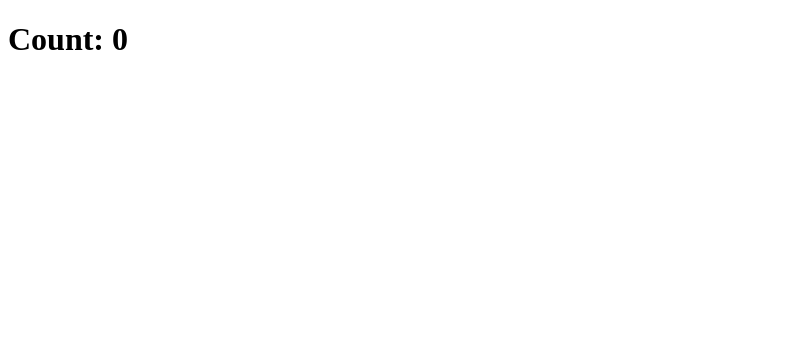
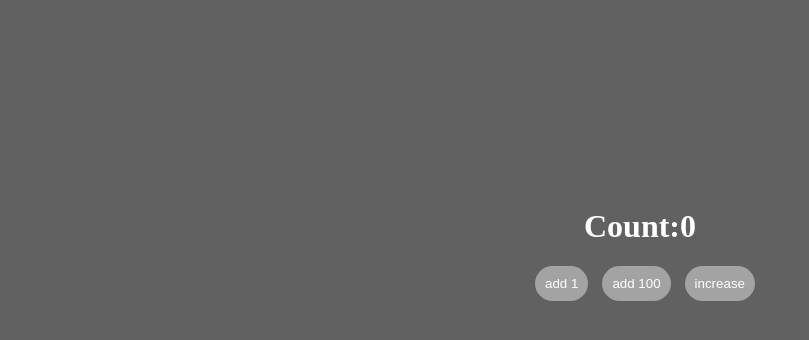
Before and after one commit to mate-academy/react_counter, a React (Create React App) app: page / in a window 1280 px wide. Shown: the top 340 px of the page, without its empty margins (0-809 px from the left). Built offline with nearby package versions, Linux system fonts and the light colour scheme; the HTML template or start-up script is replaced by a standard one.

Commit message:
Finish task

```diff
--- a/package.json
+++ b/package.json
@@ -17,7 +17,7 @@
     "@mate-academy/cypress-tools": "^1.0.4",
     "@mate-academy/eslint-config-react": "*",
     "@mate-academy/eslint-config-react-typescript": "*",
-    "@mate-academy/scripts": "^1.2.1",
+    "@mate-academy/scripts": "^1.2.3",
     "@mate-academy/students-ts-config": "*",
     "@mate-academy/stylelint-config": "*",
     "@types/node": "^17.0.23",
--- a/src/App.scss
+++ b/src/App.scss
@@ -1 +1,27 @@
 // styles go here
+body {
+  background-color: rgb(97, 97, 97);
+  display: flex;
+  justify-content: center;
+  color: white;
+}
+
+.App {
+  text-align: center;
+  margin: 200px auto;
+}
+
+.button {
+  border: none;
+  background-color: rgb(163, 163, 163);
+  padding: 10px;
+  margin-left: 10px;
+  border-radius: 20px;
+  color: white;
+  transition: 0.3s;
+  cursor: pointer;
+
+  &:hover {
+    background-color: rgb(138, 138, 138);
+  }
+}
--- a/src/App.tsx
+++ b/src/App.tsx
@@ -1,16 +1,63 @@
 import React from 'react';
 import './App.scss';
 
-class App extends React.Component {
-  addOne = () => {};
+type State = {
+  count: number,
+};
+class App extends React.Component<{}, State> {
+  state:State = {
+    count: 0,
+  };
 
-  add100 = () => {};
+  addOne = () => {
+    this.setState((state) => ({ count: state.count + 1 }));
+  };
 
-  increase = () => {};
+  add100 = () => {
+    this.setState((state) => ({ count: state.count + 100 }));
+  };
+
+  increase = () => {
+    this.addOne();
+    if (this.state.count % 5 === 0) {
+      this.add100();
+    }
+  };
 
   render() {
+    const { count } = this.state;
+
     return (
-      <h1>Count: 0</h1>
+      <div className="App">
+        <h1>
+          Count:
+          {count}
+        </h1>
+
+        <button
+          className="button"
+          type="button"
+          onClick={this.addOne}
+        >
+          add 1
+        </button>
+        {' '}
+        <button
+          className="button"
+          type="button"
+          onClick={this.add100}
+        >
+          add 100
+        </button>
+        {' '}
+        <button
+          className="button"
+          type="button"
+          onClick={this.increase}
+        >
+          increase
+        </button>
+      </div>
     );
   }
 }
```
Also changed, not shown: 2 other files (tests, documents, lock files or other folders).
